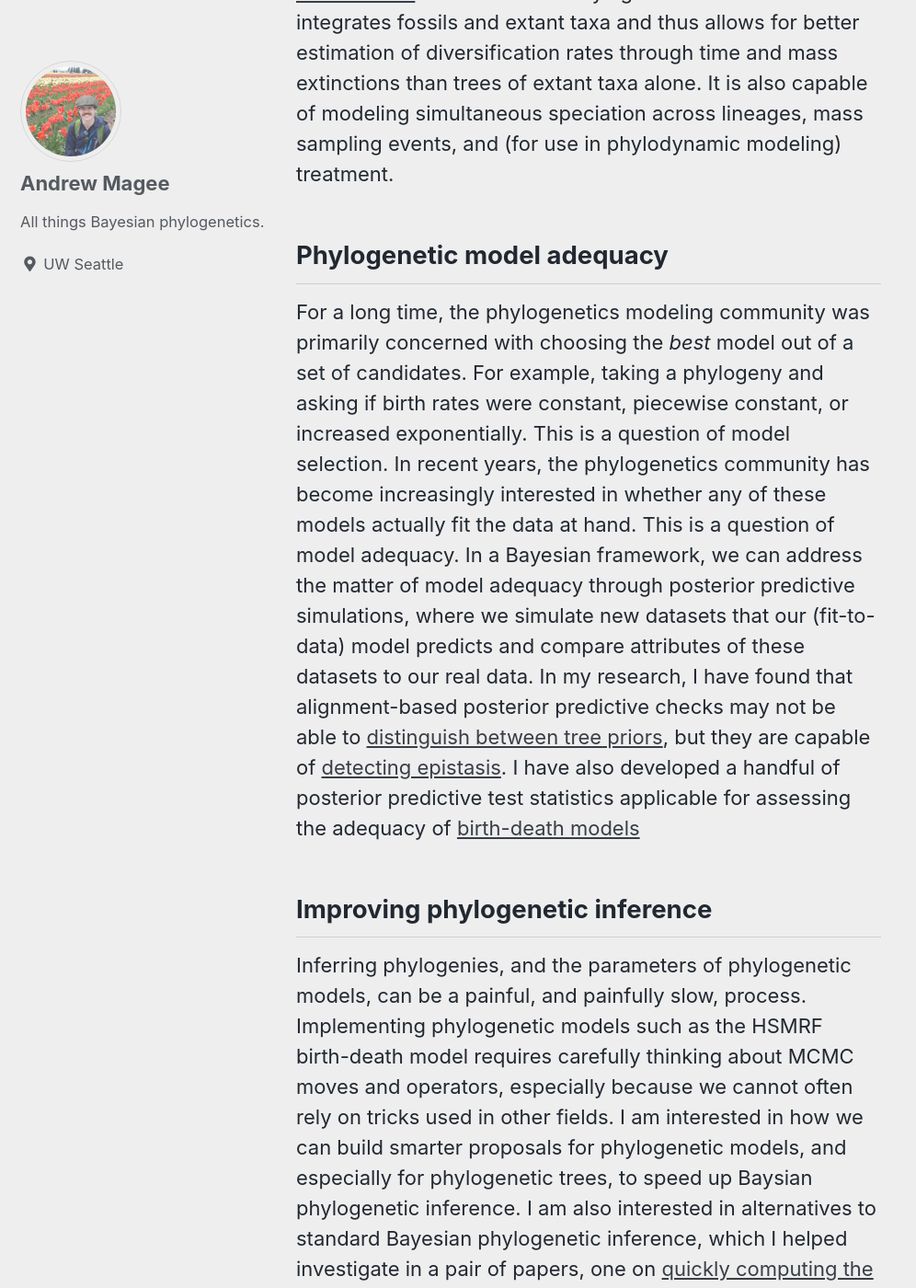
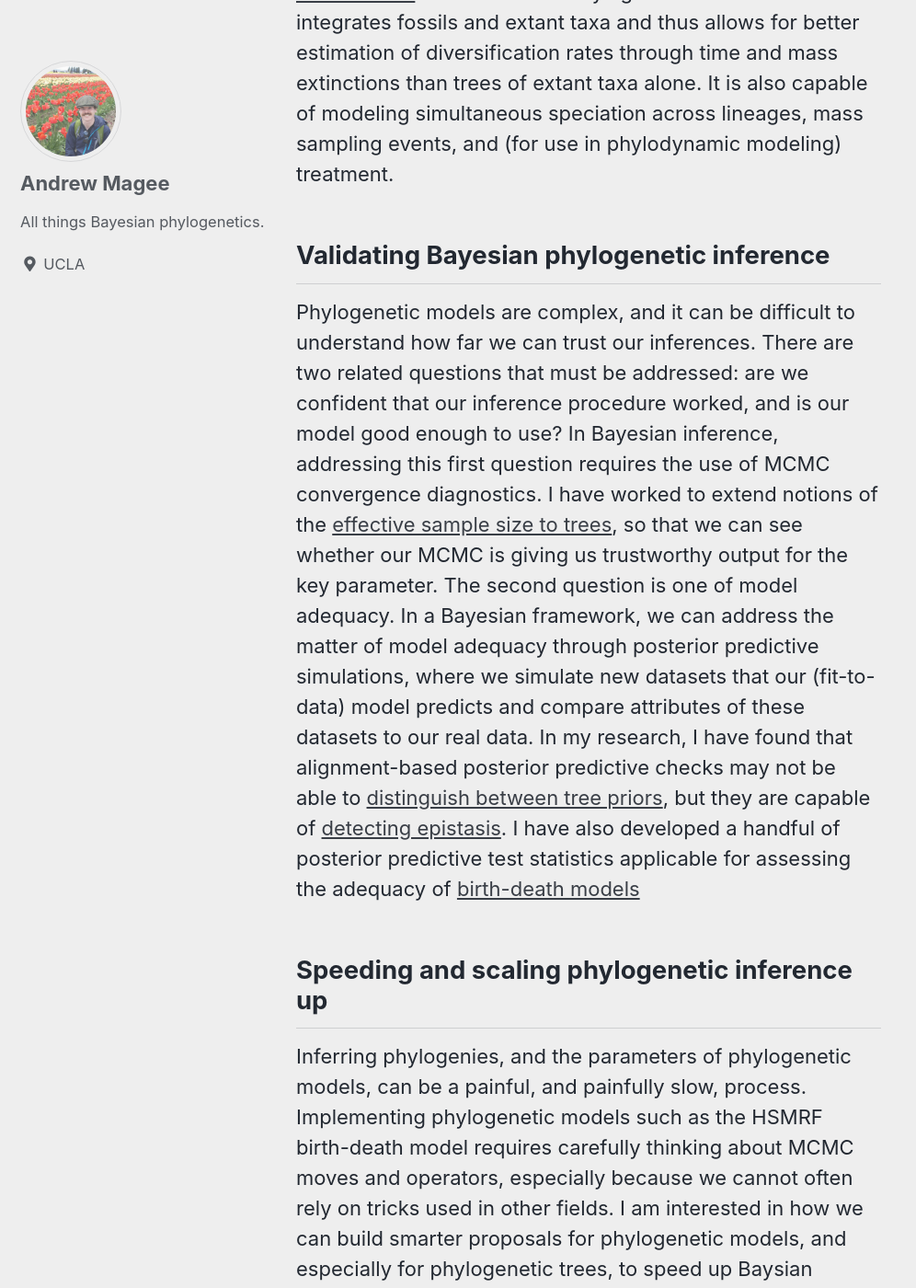
Before and after one commit to afmagee/afmagee.github.io, a Jekyll site: the page built from _pages/research.md, in a window 1280 px wide and 1400 px high, scrolled down 832 px. Shown: the whole window at 92% size, without its empty margins (0-996 px from the left). Built offline with Jekyll 4.4.1, drawn with Linux system fonts in a browser that asks for light colours; cached includes are drawn as plain includes.

Commit message:
Better framing of research interests

```diff
--- a/_config.yml
+++ b/_config.yml
@@ -96,7 +96,7 @@ author:
   name             : "Andrew Magee"
   avatar           : "/assets/images/afm.jpg" # path of avatar image, e.g. "/assets/images/bio-photo.jpg"
   bio              : "All things Bayesian phylogenetics."
-  location         : "UW Seattle"
+  location         : "UCLA"
   email            :
   links:
     - label: "Email"
--- a/_pages/research.md
+++ b/_pages/research.md
@@ -15,17 +15,17 @@ This is a time-varying birth-death model which integrates fossils and extant tax
 It is also capable of modeling simultaneous speciation across lineages, mass sampling events, and (for use in phylodynamic modeling) treatment.
 
 
-## Phylogenetic model adequacy
-For a long time, the phylogenetics modeling community was primarily concerned with choosing the *best* model out of a set of candidates.
-For example, taking a phylogeny and asking if birth rates were constant, piecewise constant, or increased exponentially.
-This is a question of model selection.
-In recent years, the phylogenetics community has become increasingly interested in whether any of these models actually fit the data at hand.
-This is a question of model adequacy.
+## Validating Bayesian phylogenetic inference
+Phylogenetic models are complex, and it can be difficult to understand how far we can trust our inferences.
+There are two related questions that must be addressed: are we confident that our inference procedure worked, and is our model good enough to use?
+In Bayesian inference, addressing this first question requires the use of MCMC convergence diagnostics.
+I have worked to extend notions of the [effective sample size to trees](https://arxiv.org/abs/2109.07629), so that we can see whether our MCMC is giving us trustworthy output for the key parameter.
+The second question is one of model adequacy.
 In a Bayesian framework, we can address the matter of model adequacy through posterior predictive simulations, where we simulate new datasets that our (fit-to-data) model predicts and compare attributes of these datasets to our real data.
 In my research, I have found that alignment-based posterior predictive checks may not be able to [distinguish between tree priors](https://doi.org/10.1111/biom.13273), but they are capable of [detecting epistasis](https://www.biorxiv.org/content/10.1101/2020.11.17.387365v1).
 I have also developed a handful of posterior predictive test statistics applicable for assessing the adequacy of [birth-death models](https://www.biorxiv.org/content/10.1101/2021.01.14.426715v1)
 
-## Improving phylogenetic inference
+## Speeding and scaling phylogenetic inference up
 Inferring phylogenies, and the parameters of phylogenetic models, can be a painful, and painfully slow, process.
 Implementing phylogenetic models such as the HSMRF birth-death model requires carefully thinking about MCMC moves and operators, especially because we cannot often rely on tricks used in other fields.
 I am interested in how we can build smarter proposals for phylogenetic models, and especially for phylogenetic trees, to speed up Baysian phylogenetic inference.
```
